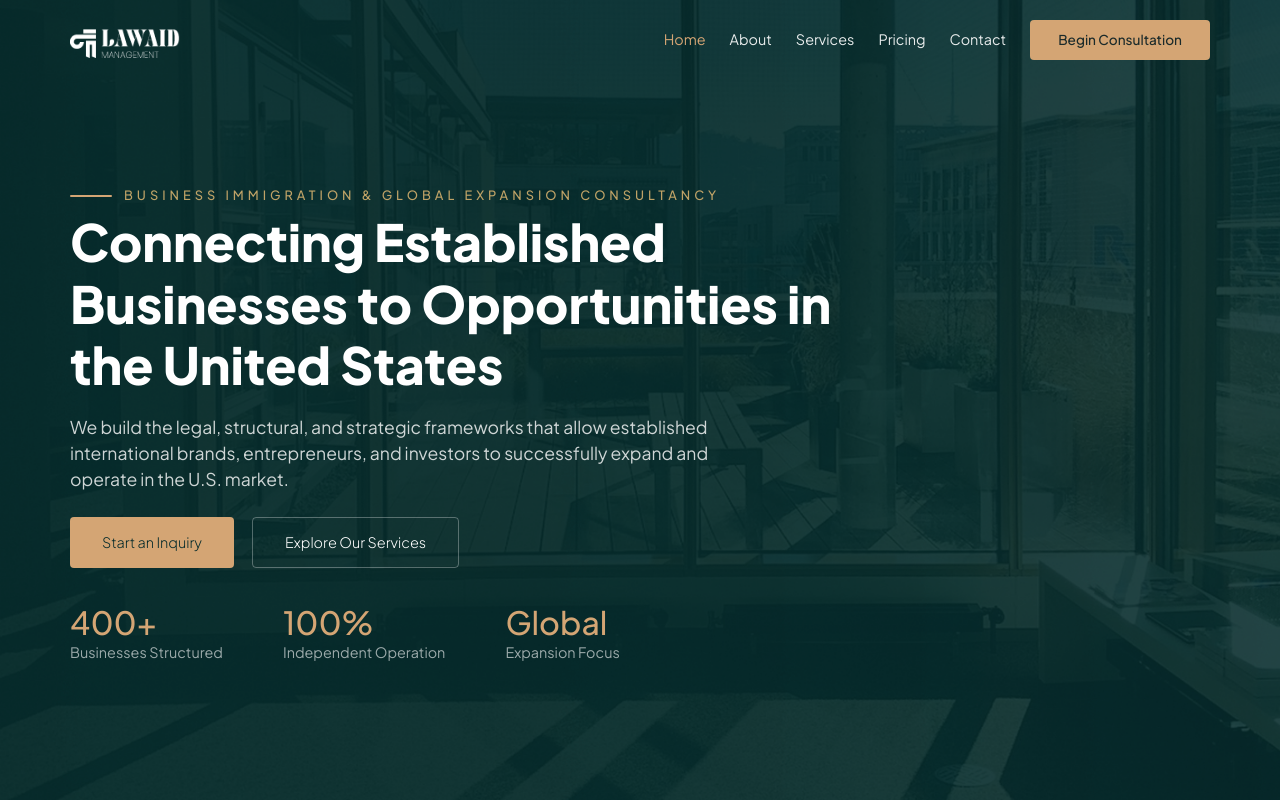
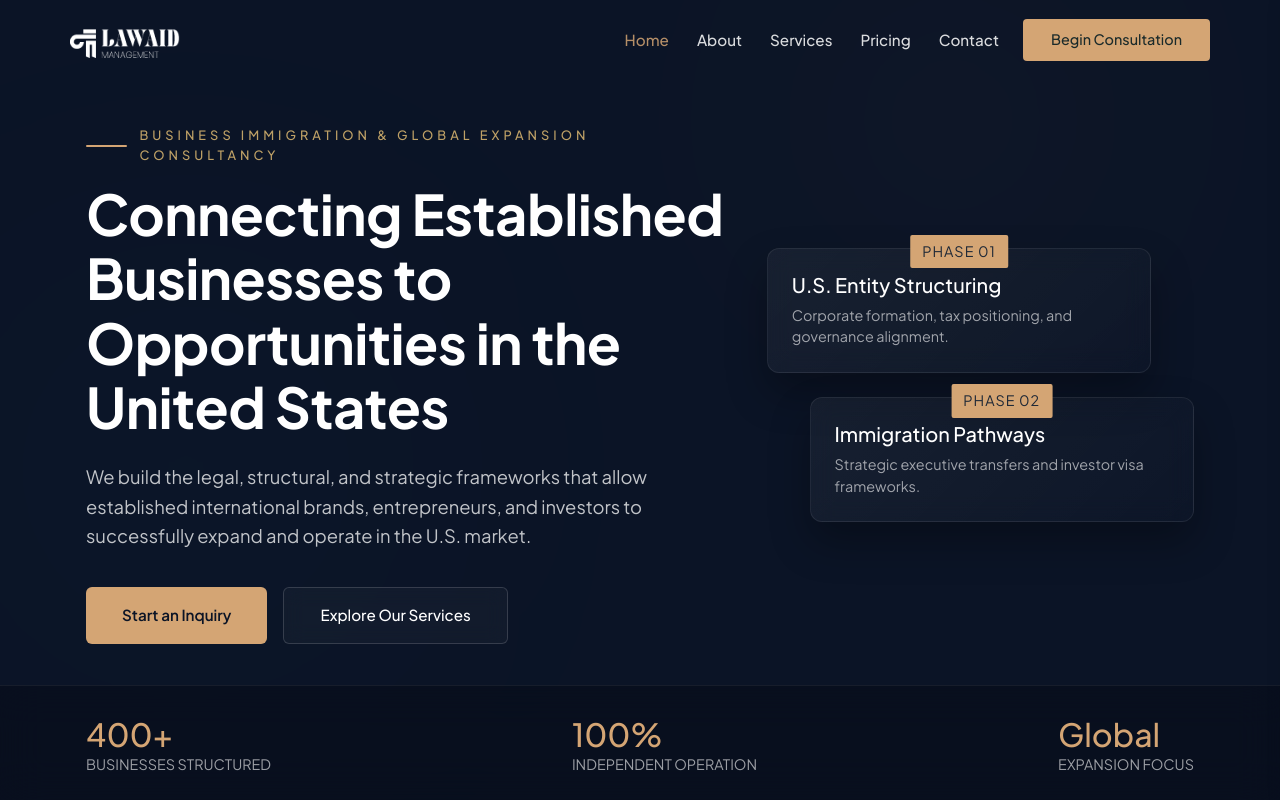
Before and after one commit to ahsansajid25324/Business-Law-Aid, a React (Vite) app: page / in a window 1280 px wide. Shown: the top 800 px of the page. Built offline with nearby package versions, Linux system fonts and the light colour scheme.

Commit message:
Add filter drawer

```diff
--- a/src/components/pages/HeroSection.tsx
+++ b/src/components/pages/HeroSection.tsx
@@ -4,18 +4,22 @@ import "../../styles/HeroSection.css";
 const HeroSection = () => {
   const navigate = useNavigate();
   return (
-    <>
     <div className="landing-container">
-        <div className="container px-0  hero-section">
-          <div className="d-flex align-items-center">
+      {/* Premium Background Ambient Glows */}
+      <div className="ambient-glow glow-1"></div>
+      <div className="ambient-glow glow-2"></div>
+
+      <div className="container px-3 hero-wrapper">
+        {/* Left Side: Content */}
+        <div className="hero-content">
+          <div className="d-flex align-items-center mb-2 mb-md-3">
             <span className="subtitle-line"></span>
             <span className="subtitle">
               BUSINESS IMMIGRATION & GLOBAL EXPANSION CONSULTANCY
             </span>
           </div>
           <h1>
-            Connecting Established Businesses to Opportunities in the United
-            States
+            Connecting Established Businesses to Opportunities in the United States
           </h1>
           <p>
             We build the legal, structural, and strategic frameworks that allow
@@ -38,23 +42,42 @@ const HeroSection = () => {
               Explore Our Services
             </button>
           </div>
-          <div className="stats">
-            <div>
+        </div>
+
+        {/* Right Side: Hidden entirely on mobile/tablet */}
+        <div className="hero-visual">
+          <div className="framework-card card-primary">
+            <div className="card-badge">Phase 01</div>
+            <h3>U.S. Entity Structuring</h3>
+            <p>Corporate formation, tax positioning, and governance alignment.</p>
+          </div>
+          <div className="framework-card card-secondary">
+            <div className="card-badge">Phase 02</div>
+            <h3>Immigration Pathways</h3>
+            <p>Strategic executive transfers and investor visa frameworks.</p>
+          </div>
+        </div>
+      </div>
+
+      {/* Modernised Bottom Stats Bar */}
+      <div className="stats-bar-container">
+        <div className="container px-3 stats-grid">
+          <div className="stat-box">
             <span className="stat-number">400+</span>
             <span className="stat-label">Businesses Structured</span>
           </div>
-            <div>
+          <div className="stat-box">
             <span className="stat-number">100%</span>
             <span className="stat-label">Independent Operation</span>
           </div>
-            <div>
+          <div className="stat-box">
             <span className="stat-number">Global</span>
             <span className="stat-label">Expansion Focus</span>
           </div>
         </div>
       </div>
     </div>
-    </>
   );
 };
+
 export default HeroSection;
--- a/src/styles/HeroSection.css
+++ b/src/styles/HeroSection.css
@@ -1,246 +1,303 @@
 .landing-container {
-  background: url("../assets/HeroBg.png") center/cover no-repeat;
-  background-color: rgba(7, 44, 44, 1);
-  height: 100vh;
+  background-color: #0b1426;
+  min-height: 100vh;
+  display: flex;
+  flex-direction: column;
+  justify-content: center;
+  position: relative;
+  overflow: hidden;
+  padding-top: 90px;
+  padding-bottom: 120px;
+  box-sizing: border-box;
+}
+
+/* Premium Ambient Lighting effects */
+.ambient-glow {
+  position: absolute;
+  border-radius: 50%;
+  filter: blur(140px);
+  z-index: 1;
+  pointer-events: none;
+  opacity: 0.4;
+}
+.glow-1 {
+  top: -10%;
+  right: 10%;
+  width: 400px;
+  height: 400px;
+  background: radial-gradient(
+    circle,
+    rgba(212, 165, 116, 0.2) 0%,
+    transparent 70%
+  );
+}
+.glow-2 {
+  bottom: 10%;
+  left: -5%;
+  width: 500px;
+  height: 500px;
+  background: radial-gradient(
+    circle,
+    rgba(30, 62, 98, 0.4) 0%,
+    transparent 70%
+  );
+}
+
+.hero-wrapper {
   display: flex;
   align-items: center;
+  justify-content: space-between;
+  gap: 40px;
+  z-index: 2;
+  width: 100%;
 }
 
-.hero-section {
-  padding: 100px 0 50px 0;
-  width: 100%;
-}
-.consult-btn {
-  background: rgba(212, 165, 116, 1);
-  color: #1a2a2a;
-  border: none;
-  border-radius: 4px;
-  padding: 10px 28px;
-  font-weight: 500;
-  cursor: pointer;
-  transition: background 0.2s;
-}
-
-.consult-btn:hover {
-  background: rgba(238, 187, 111, 1);
-}
-
-.subtitle-right {
-  margin-right: 12px;
-}
-.subtitle-with-line {
-  display: flex;
-  align-items: center;
-  justify-content: center;
-
-  text-align: center;
+.hero-content {
+  flex: 1.2;
+  max-width: 680px;
 }
 
 .subtitle-line {
   display: inline-block;
   height: 2px;
-  width: 42px;
-  background: rgba(212, 165, 116, 1);
+  width: 32px;
+  background: #d4a574;
   margin-right: 12px;
-  border-radius: 2px;
 }
 
 .subtitle {
   color: #c9a96a;
-  font-size: 0.8rem;
-  letter-spacing: 4px;
-  font-weight: 500;
+  font-size: 0.75rem;
+  letter-spacing: 3px;
+  font-weight: 600;
   text-transform: uppercase;
-  opacity: 0.95;
-}
-.hero-section h1 {
-  font-size: 3.2rem;
-  font-weight: 800;
-  max-width: 800px;
-  margin: 6px 0 18px 0;
-  line-height: 1.2;
-  color: rgba(255, 255, 255, 1);
 }
 
-.hero-section p {
-  font-size: 1.1rem;
-  margin-bottom: 24px;
-  color: rgba(255, 255, 255, 0.8);
-  max-width: 700px;
+.hero-content h1 {
+  font-size: 3.5rem;
+  font-weight: 700;
+  line-height: 1.15;
+  color: #ffffff;
+  margin: 16px 0 24px 0;
+  letter-spacing: -0.5px;
+}
+
+.hero-content p {
+  font-size: 1.15rem;
+  line-height: 1.6;
+  color: rgba(255, 255, 255, 0.75);
+  margin-bottom: 36px;
 }
 
 .hero-actions {
   display: flex;
-  gap: 18px;
+  gap: 16px;
 }
 
 .primary-btn {
-  background: rgba(212, 165, 116, 1);
-  color: rgba(7, 44, 44, 1);
+  background: #d4a574;
+  color: #0b1426;
   border: none;
-  border-radius: 4px;
-  padding: 14px 32px;
-  font-size: 0.9rem;
-  font-weight: 300;
+  border-radius: 6px;
+  padding: 16px 36px;
+  font-size: 0.95rem;
+  font-weight: 600;
   cursor: pointer;
-  transition: background 0.2s;
+  transition: all 0.25s ease;
+  white-space: nowrap;
 }
 
 .primary-btn:hover {
-  background: rgba(238, 187, 111, 1);
+  background: #eebb6f;
+  transform: translateY(-2px);
 }
 
 .secondary-btn {
-  background: transparent;
+  background: rgba(255, 255, 255, 0.03);
   color: #fff;
-  border: 1.5px solid rgba(255, 255, 255, 0.3);
-  border-radius: 4px;
-  padding: 14px 32px;
-  font-size: 0.9rem;
-  font-weight: 300;
+  border: 1.5px solid rgba(255, 255, 255, 0.15);
+  border-radius: 6px;
+  padding: 16px 36px;
+  font-size: 0.95rem;
+  font-weight: 500;
   cursor: pointer;
-  transition: background 0.2s, color 0.2s;
+  transition: all 0.25s ease;
+  backdrop-filter: blur(10px);
+  white-space: nowrap;
 }
 
 .secondary-btn:hover {
-  background: rgba(238, 187, 111, 1);
-  color: #1a2a2a;
+  background: rgba(255, 255, 255, 0.1);
+  border-color: rgba(255, 255, 255, 0.3);
+  transform: translateY(-2px);
 }
 
-.stats {
+/* Right Side Cards Setup */
+.hero-visual {
+  flex: 0.8;
   display: flex;
-  gap: 60px;
-  margin-top: 30px;
+  flex-direction: column;
+  gap: 24px;
+  position: relative;
 }
 
-.other-stats {
+.framework-card {
+  background: linear-gradient(
+    135deg,
+    rgba(255, 255, 255, 0.05) 0%,
+    rgba(255, 255, 255, 0.01) 100%
+  );
+  border: 1px solid rgba(255, 255, 255, 0.08);
+  border-radius: 12px;
+  padding: 24px;
+  backdrop-filter: blur(12px);
+  box-shadow: 0 20px 40px rgba(0, 0, 0, 0.3);
+}
+
+.card-primary {
+  align-self: flex-start;
+  width: 90%;
+}
+.card-secondary {
+  align-self: flex-end;
+  width: 90%;
+}
+
+.card-badge {
+  display: inline-block;
+  font-size: 0.7rem;
+  font-weight: 700;
+  color: #d4a574;
+  background: rgba(212, 165, 116, 0.1);
+  padding: 4px 8px;
+  border-radius: 4px;
+  margin-bottom: 12px;
+}
+
+.framework-card h3 {
+  color: #fff;
+  font-size: 1.25rem;
+  margin-bottom: 8px;
+}
+.framework-card p {
+  color: rgba(255, 255, 255, 0.6);
+  font-size: 0.9rem;
+  margin: 0;
+}
+
+/* Bottom Stats Panel Layout */
+.stats-bar-container {
+  position: absolute;
+  bottom: 0;
+  left: 0;
+  width: 100%;
+  background: rgba(7, 13, 26, 0.6);
+  border-top: 1px solid rgba(255, 255, 255, 0.06);
+  backdrop-filter: blur(20px);
+  padding: 24px 0;
+  z-index: 3;
+}
+
+.stats-grid {
   display: flex;
-  gap: 60px;
-  margin-top: 0;
+  justify-content: space-between;
+  align-items: center;
+}
+
+.stat-box {
+  display: flex;
+  flex-direction: column;
 }
 
 .stat-number {
-  font-size: 2rem;
-  font-weight: 500;
-  color: rgba(212, 165, 116, 1);
-  display: block;
+  font-size: 2.2rem;
+  font-weight: 700;
+  color: #d4a574;
 }
 
 .stat-label {
-  font-size: 0.9rem;
-  color: rgba(255, 255, 255, 0.6);
-  display: block;
-  margin-top: -4px;
+  font-size: 0.85rem;
+  color: rgba(255, 255, 255, 0.5);
+  text-transform: uppercase;
 }
 
-@media (max-width: 768px) {
+/* ========================================== */
+/* RESPONSIVE MEDIA QUERIES (MOBILE FIXES)    */
+/* ========================================== */
+
+@media (max-width: 992px) {
   .landing-container {
-    padding: 0 16px 0 16px;
+    padding-top: 100px;
+    padding-bottom: 40px;
     height: auto;
-  }
-  .hero-section {
-    padding: 80vpx 0 40px 0;
-  }
-  .consult-btn {
-    background: rgba(212, 165, 116, 1);
-    color: #1a2a2a;
-    border: none;
-    border-radius: 4px;
-    padding: 10px 28px;
-
-    font-weight: 500;
-    cursor: pointer;
-    transition: background 0.2s;
+    min-height: 100vh;
+    display: flex; /* Allows natural document flow on mobile */
+    align-items: center; /* Vertically centers the content on iPad */
   }
 
-  .consult-btn:hover {
-    background: rgba(238, 187, 111, 1);
+  /* HIDES PHASE 1 & PHASE 2 VISUAL COMPLETELY ON PHONE & TABLET */
+  .hero-visual {
+    display: none !important;
   }
 
-  .subtitle-with-line {
-    display: flex;
-
-    align-items: center;
+  .hero-content {
+    max-width: 100%;
+    text-align: left;
+    padding-bottom: 40px;
   }
 
-  .subtitle-right {
-    margin-right: 6px;
+  .hero-content h1 {
+    font-size: 2.4rem; /* Scaled down beautifully so it fits screens */
+    margin: 12px 0 16px 0;
   }
 
-  .subtitle-line {
-    margin-right: 6px;
-  }
-
-  .subtitle-line {
-    height: 2px;
-    width: 26px;
-  }
-
-  .subtitle {
-    color: #c9a96a;
-    font-size: 0.75rem;
-    letter-spacing: 4px;
-    font-weight: 500;
-    text-transform: uppercase;
-    opacity: 0.95;
-  }
-  .hero-section h1 {
-    font-size: 3.5em;
-    font-weight: 800;
-    margin: 6px 0 6px 0;
-    line-height: 1.2;
-    color: rgba(255, 255, 255, 1);
-  }
-
-  .hero-section p {
-    font-size: 1rem;
-    margin-bottom: 18px;
-    color: rgba(255, 255, 255, 0.8);
-    max-width: 700px;
+  .hero-content p {
+    font-size: 1.05rem;
+    margin-bottom: 28px;
   }
 
   .hero-actions {
-    display: flex;
     flex-direction: column;
+    width: 100%;
     gap: 12px;
-    width: 100%;
   }
 
-  .primary-btn {
-    padding: 12px 0;
-    font-size: 0.9rem;
+  .primary-btn,
+  .secondary-btn {
+    width: 100%;
+    text-align: center;
+    padding: 14px 0;
   }
 
-  .secondary-btn {
-    padding: 12px 0;
-    font-size: 0.9rem;
+  /* Repositions stats underneath content naturally */
+  .stats-bar-container {
+    position: relative;
+    background: transparent;
+    border-top: 1px solid rgba(255, 255, 255, 0.1);
+    padding: 24px 0 0 0;
+    margin-top: 20px;
+    backdrop-filter: none;
   }
 
-  .stats {
-    display: flex;
+  .stats-grid {
+    display: grid;
+    grid-template-columns: repeat(2, 1fr); /* Two items side-by-side */
     gap: 24px;
-    flex-wrap: wrap;
-    margin-top: 16px;
+  }
+}
+
+@media (max-width: 480px) {
+  .hero-content h1 {
+    line-height: 4rem;
+    font-size: 3rem; /* Clean heading sizing for compact mobile screens */
   }
 
-  .other-stats {
-    display: flex;
-    gap: 24px;
-    flex-wrap: wrap;
-    margin-top: 0;
+  .stats-grid {
+    grid-template-columns: repeat(2, 1fr); /* Two items side-by-side */
+    gap: 16px;
   }
 
   .stat-number {
-    font-size: 1.5rem;
-    font-weight: 500;
-    color: rgba(212, 165, 116, 1);
-    display: block;
-  }
-
-  .stat-label {
-    font-size: 0.75rem;
-    color: rgba(255, 255, 255, 0.6);
-    display: block;
-    margin-top: -4px;
+    font-size: 1.8rem;
   }
 }
--- a/src/styles/Navbar.css
+++ b/src/styles/Navbar.css
@@ -3,11 +3,14 @@
   top: 0;
   width: 100%;
   z-index: 1000;
+  transition: background 0.3s ease;
 }
 
 .main-navbar.scrolled {
-  background: rgba(7, 44, 44, 1);
+  background: #0B192C;
+  box-shadow: 0 4px 20px rgba(0, 0, 0, 0.2);
 }
+
 .navbar {
   display: flex;
   align-items: center;
@@ -20,6 +23,7 @@
 .mobile-navbar {
   display: none;
 }
+
 .logo {
   font-weight: bold;
   font-size: 2rem;
@@ -29,7 +33,7 @@
 
 .nav-links {
   display: flex;
-  gap: 24px;
+  gap: 28px;
   list-style: none;
   margin: 0;
   padding: 0;
@@ -37,42 +41,35 @@
 
 .nav-links li {
   color: #fff;
-  font-size: 0.9rem;
-  opacity: 0.9;
+  font-size: 0.95rem;
+  opacity: 0.85;
+  cursor: pointer;
+  font-weight: 500;
+  transition: opacity 0.2s, color 0.2s;
+}
 
-  cursor: pointer;
-  font-weight: 400;
-  transition: opacity 0.2s;
-}
 .nav-links a {
   color: inherit;
   text-decoration: none;
-  font-weight: inherit;
 }
 
 .nav-links a:hover,
 .nav-links .active a {
   color: rgba(212, 165, 116, 1);
-  text-decoration: none;
 }
 
 .nav-links li:hover {
   opacity: 1;
 }
 
-.nav-links li.active {
-  color: rgba(212, 165, 116, 1);
-  opacity: 1;
-}
 .consult-btn {
-  color: #1a2a2a;
+  color: #0B192C;
   border: none;
   border-radius: 4px;
-  padding: 12px 12px;
+  padding: 10px 20px;
   background: rgba(212, 165, 116, 1);
-
-  font-size: 0.85rem;
-  font-weight: 400;
+  font-size: 0.9rem;
+  font-weight: 600;
   cursor: pointer;
   transition: background 0.2s;
 }
@@ -88,32 +85,32 @@
 
   .mobile-navbar {
     display: flex;
-  }
-
-
-}
-
-.mobile-navbar {
+    align-items: center;
+    justify-content: space-between;
     position: fixed;
     top: 0;
     width: 100%;
     padding: 0 16px;
     z-index: 1000;
+    transition: background 0.3s ease;
   }
 
   .mobile-navbar.scrolled {
-  background: #1a2a2a;
+    background: #0B192C;
+    box-shadow: 0 2px 10px rgba(0, 0, 0, 0.2);
+  }
 }
 
 /* ===================== */
-/* Mobile Drawer */
+/* Mobile Drawer         */
 /* ===================== */
 
 .drawer-overlay {
   position: fixed;
   inset: 0;
-  background: rgba(0, 0, 0, 0.4);
+  background: rgba(0, 0, 0, 0.6);
   z-index: 999;
+  backdrop-filter: blur(4px);
 }
 
 .mobile-drawer {
@@ -122,12 +119,13 @@
   right: -280px;
   width: 260px;
   height: 100vh;
-  background: #0f2e2e;
+  background: #0b1426; /* Navy Blue Accent Variant */
   z-index: 1000;
-  padding: 16px;
+  padding: 24px 16px;
   transition: right 0.3s ease-in-out;
   display: flex;
   flex-direction: column;
+  box-shadow: -5px 0 25px rgba(0, 0, 0, 0.3);
 }
 
 .mobile-drawer.open {
@@ -139,8 +137,9 @@
   justify-content: space-between;
   align-items: center;
   color: #fff;
-  margin-bottom: 24px;
-  font-size: 1rem;
+  margin-bottom: 32px;
+  font-size: 1.1rem;
+  font-weight: 600;
 }
 
 .drawer-links {
@@ -151,44 +150,40 @@
 }
 
 .drawer-links li {
-  padding: 14px 0;
-  padding-left: 12px;
-
+  padding: 16px 12px;
   color: #fff;
-  font-size: 0.95rem;
-  border-bottom: 1px solid rgba(255, 255, 255, 0.1);
+  font-size: 1rem;
+  border-bottom: 1px solid rgba(255, 255, 255, 0.08);
   cursor: pointer;
+  transition: background 0.2s, color 0.2s;
 }
 
-.drawer-links li:hover {
+.drawer-links li:hover,
+.drawer-links a:hover {
   color: rgba(212, 165, 116, 1);
 }
 
 .drawer-links a {
   color: inherit;
   text-decoration: none;
-  font-weight: inherit;
+  display: block;
+  width: 100%;
 }
 
-.drawer-links a:hover,
-.drawer-links .active a {
+.drawer-links li.active {
+  background: rgba(212, 165, 116, 0.15);
   color: rgba(212, 165, 116, 1);
-  text-decoration: none;
+  border-radius: 4px;
 }
 
 .drawer-btn {
   background: rgba(212, 165, 116, 1);
-  color: #1a2a2a;
+  color: #0B192C;
   border: none;
-  padding: 10px;
+  padding: 14px;
   border-radius: 4px;
-  font-size: 0.9rem;
+  font-size: 0.95rem;
+  font-weight: 600;
   cursor: pointer;
+  margin-top: auto;
 }
-
-/* Active drawer link */
-.drawer-links li.active {
-  background: rgba(212, 165, 116, 0.15);
-  color: rgba(212, 165, 116, 1);
-  border-radius: 2px;
-}
```
Lines whose indentation alone changed are shown as unchanged.
